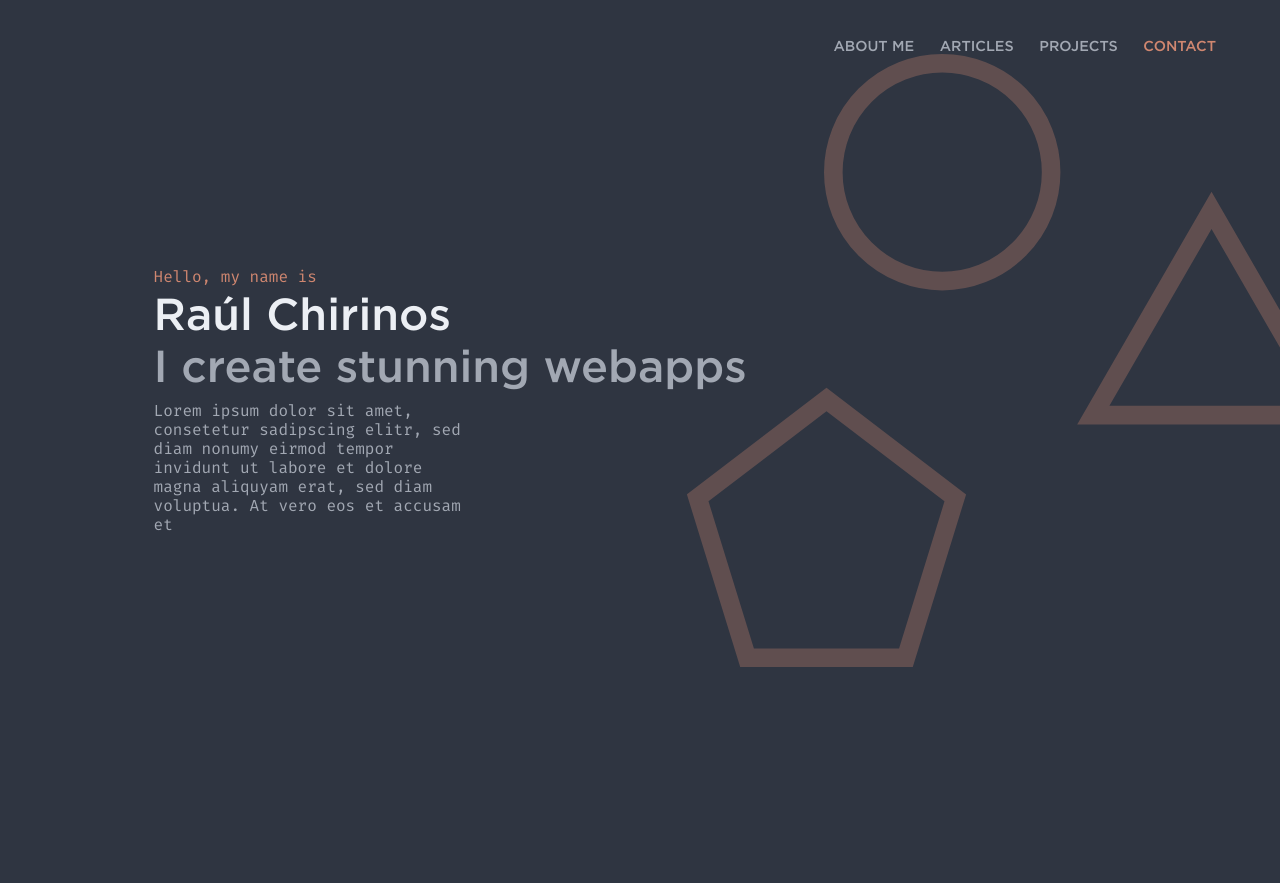
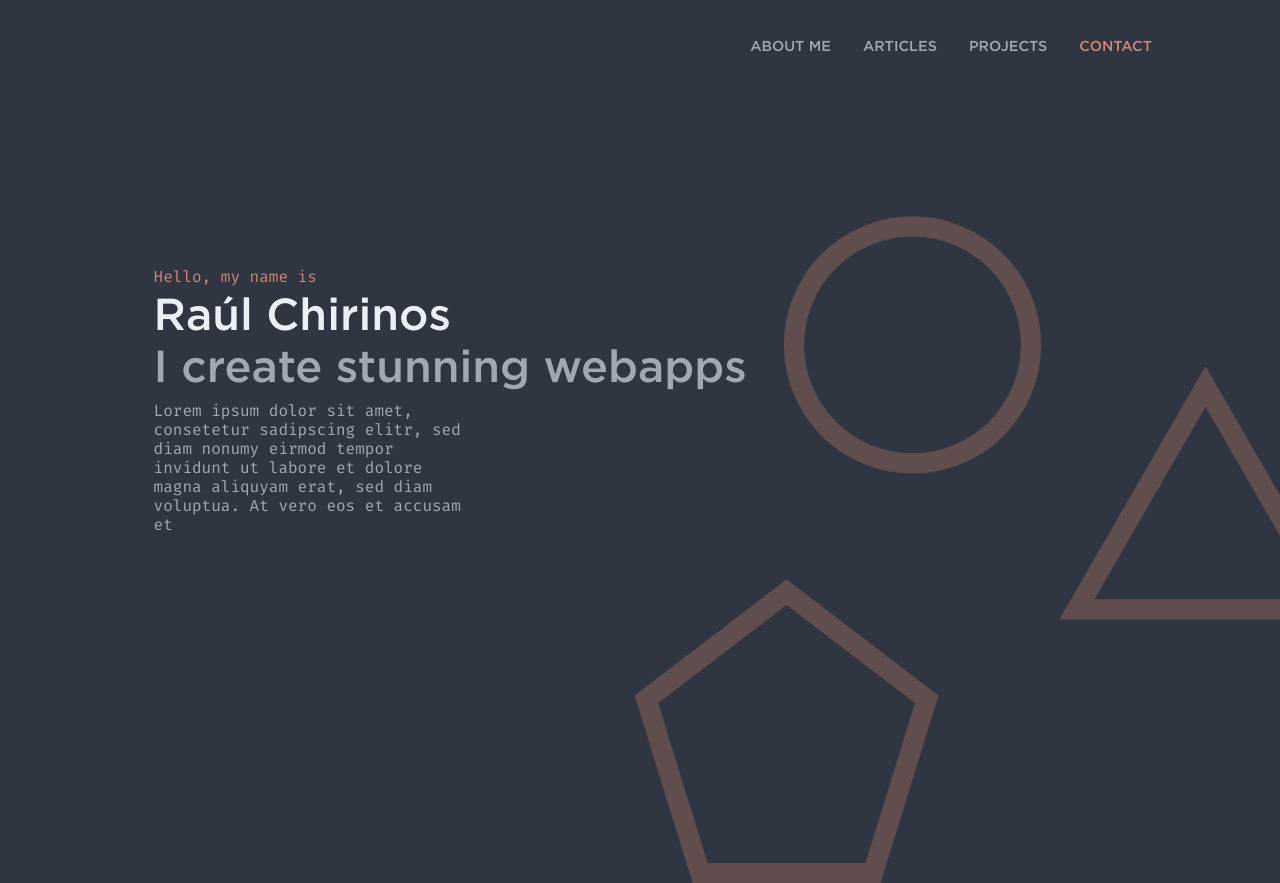
Before and after one commit to rjchirinos/portfoliov2, a React (Create React App) app: page / in a window 1280 px wide. Shown: the top 883 px of the page. Before the commit the page ends 800 px from the top, so only its background shows below. Built offline with nearby package versions, Linux system fonts and the light colour scheme.

Commit message:
Style Navbar

```diff
--- a/src/components/HeaderCont.tsx
+++ b/src/components/HeaderCont.tsx
@@ -1,4 +1,4 @@
-import React, { Fragment } from 'react';
+import React from 'react';
 import styled from 'styled-components';
 
 const P = styled.p`
--- a/src/components/Navbar/MenuItem.tsx
+++ b/src/components/Navbar/MenuItem.tsx
@@ -1,5 +1,10 @@
 import React from 'react';
 import styled from 'styled-components';
+
+const A = styled.a`
+  text-decoration: none;
+  color: inherit;
+`;
 
 export default function MenuItem(props: any) {
   const Item = styled.span`
@@ -7,8 +12,15 @@ export default function MenuItem(props: any) {
     font-family: 'Gotham', sans-serif;
     font-size: 0.9rem;
     color: ${props.tint ? '#d08770' : '#d8dee9ad'};
-    margin-left: 1.6rem;
+    margin-left: 2rem;
+    transition: 0.3s;
+    &:hover {
+      border-bottom: 2px solid #d08770;
     }
   `;
-  return <Item>{props.children}</Item>;
+  return (
+    <Item>
+      <A href={props.to}>{props.children}</A>
+    </Item>
+  );
 }
--- a/src/components/Navbar/Navbar.tsx
+++ b/src/components/Navbar/Navbar.tsx
@@ -8,7 +8,7 @@ const Nav = styled.nav`
   direction: row;
   justify-content: flex-end;
   align-items: center;
-  width: 90%;
+  width: 80%;
   margin: auto;
   padding-top: 2.5rem;
 `;
@@ -22,7 +22,7 @@ export default function Navbar() {
   return (
     <Nav>
       <MenuList>
-        <MenuItem>About Me</MenuItem>
+        <MenuItem to="http://raulchirinos.tech">About Me</MenuItem>
         <MenuItem>Articles</MenuItem>
         <MenuItem>Projects</MenuItem>
         <MenuItem tint>Contact</MenuItem>
--- a/src/sections/Header/Header.tsx
+++ b/src/sections/Header/Header.tsx
@@ -1,4 +1,4 @@
-import React, { Fragment } from 'react';
+import React from 'react';
 import './Header.scss';
 import styled from 'styled-components';
 
@@ -7,10 +7,12 @@ import HeaderCont from '../../components/HeaderCont';
 import BgShapes from '../../assets/img/header-bg.svg';
 
 const Bg = styled.img`
-  width: 51.46%;
+  width: 56%;
+  min-width: 600px;
   position: absolute;
   right: 0;
-  transform: translateX(10%);
+  bottom: 0;
+  transform: translate(10%, 12.5%);
 `;
 
 export default function Header() {
```
